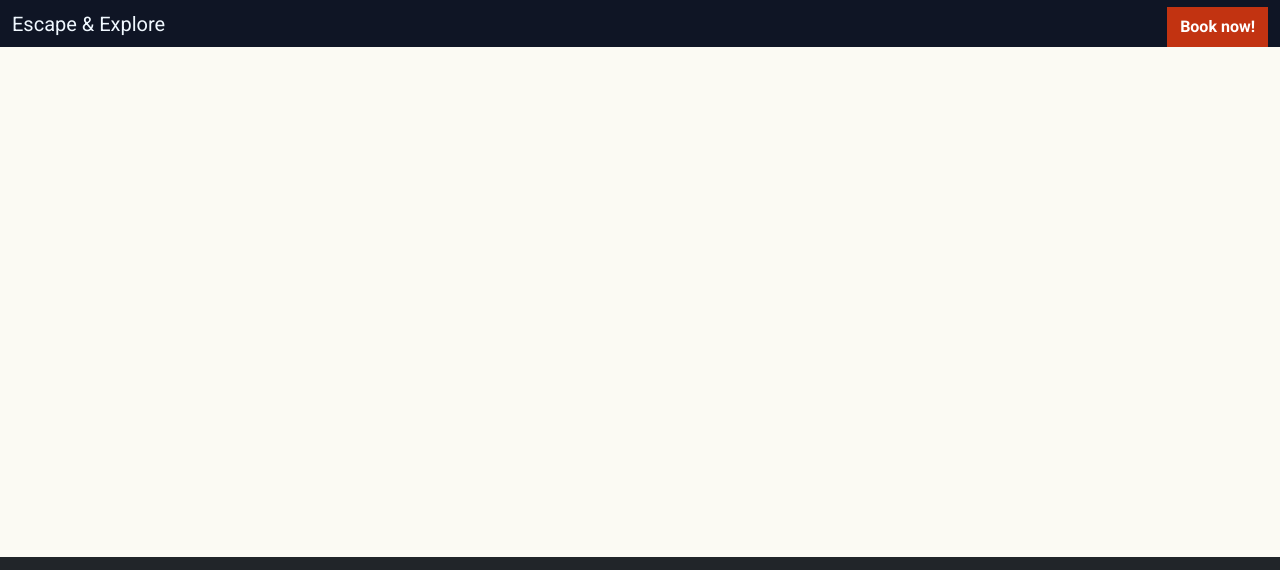
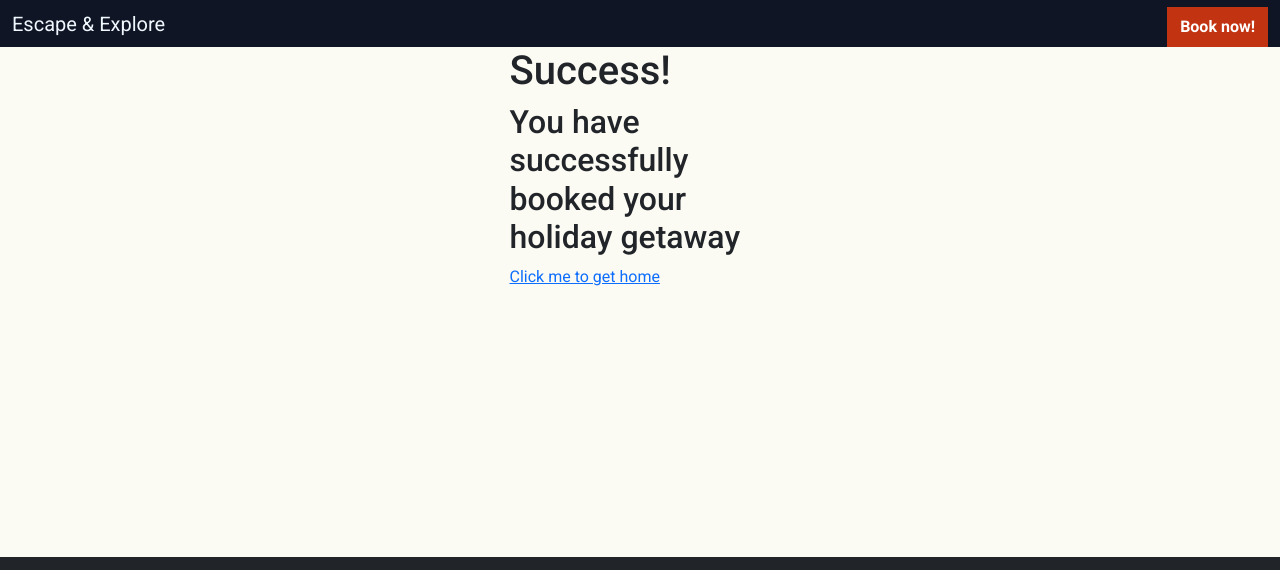
Before and after one commit to JamesBracken/Escape-and-explore, a plain HTML site: page success.html in a window 1280 px wide. Shown: the top 570 px of the page. Drawn offline with nearby package versions, Linux system fonts and the light colour scheme; a web font is replaced by a local one.

Commit message:
Add: success page content

```diff
--- a/assets/style.css
+++ b/assets/style.css
@@ -154,6 +154,10 @@ div .card {
     font-weight: bold;
 }
 
+.cityButton:hover {
+    background-color:rgb(213, 213, 213);
+}
+
 .cityActive {
     background-color: grey;
     color: white;
--- a/success.html
+++ b/success.html
@@ -38,7 +38,17 @@
       </div>
     </div>
   </nav>
-  <main></main>
+  <main>
+    <div class="container">
+        <div class="row justify-content-center ">
+            <div class="col-3 align-items-center">
+                <h1>Success!</h1>
+                <h2>You have successfully booked your holiday getaway</h2>
+                <a href="index.html">Click me to get home</a>
+            </div>
+        </div>
+    </div>
+  </main>
 
 
   <!-- Footer -->
```
Also changed, not shown: booking.html (+1 -1 lines).
